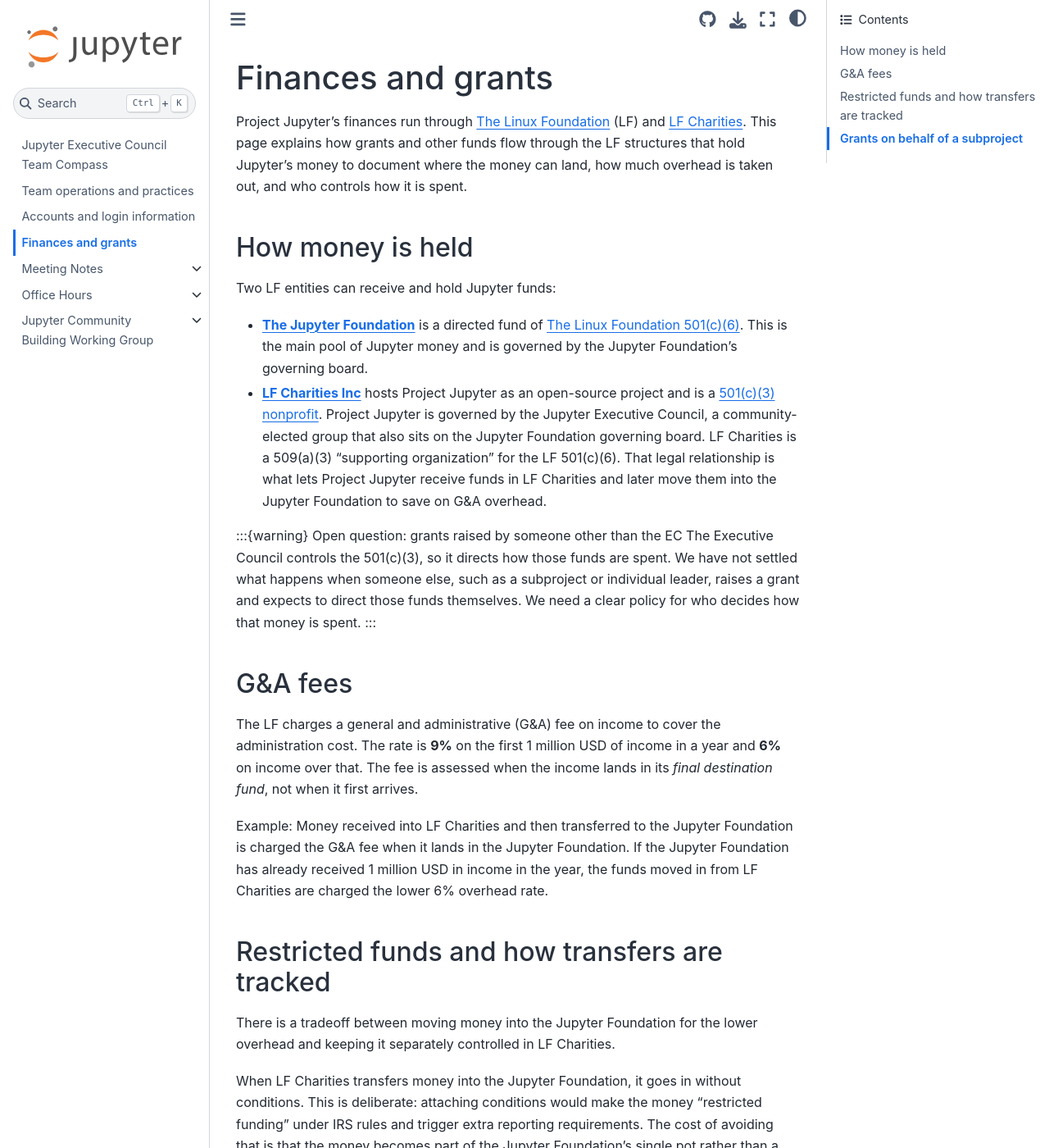
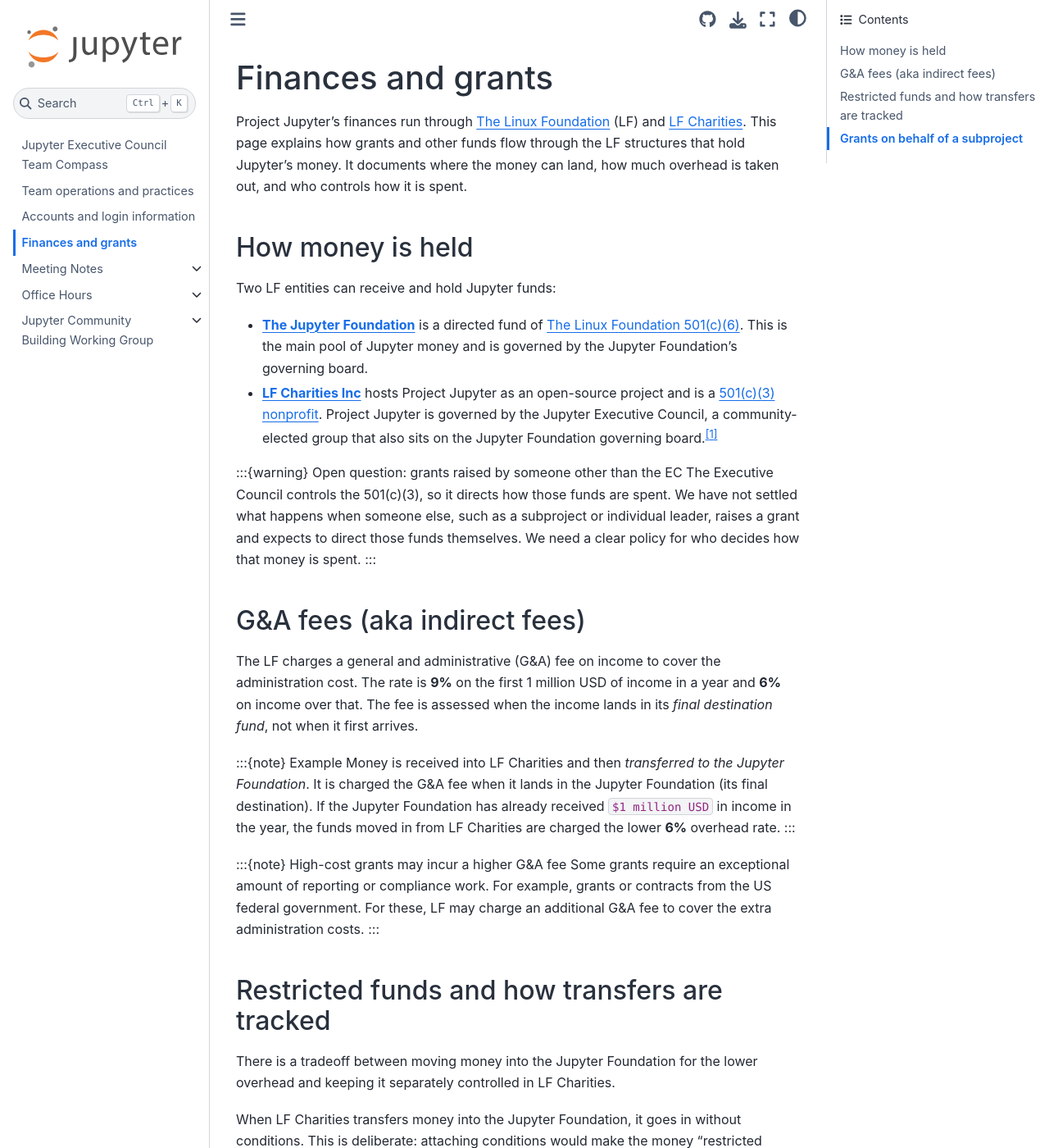
Before and after one commit to jupyter-governance/ec-team-compass, a Sphinx documentation site: the page built from docs/finances.md, in a window 1280 px wide and 1400 px high. Shown: the whole window at 82% size. Built offline with Sphinx 7.4.7 and the Sphinx Book theme 1.1.4, drawn with Linux system fonts in a browser that asks for light colours; some of the changed text lies outside the part shown.

Commit message:
A few language clean ups

```diff
--- a/docs/finances.md
+++ b/docs/finances.md
@@ -1,15 +1,16 @@
 # Finances and grants
 
 Project Jupyter's finances run through [The Linux Foundation](https://www.linuxfoundation.org/) (LF) and [LF Charities](https://lf-charities.org/).
-This page explains how grants and other funds flow through the LF structures that hold Jupyter's money to document where the money can land, how much overhead is taken out, and who controls how it is spent.
-
+This page explains how grants and other funds flow through the LF structures that hold Jupyter's money. It documents where the money can land, how much overhead is taken out, and who controls how it is spent.
 
 ## How money is held
 
 Two LF entities can receive and hold Jupyter funds:
 
 - **[The Jupyter Foundation](https://jupyterfoundation.org/)** is a directed fund of [The Linux Foundation 501(c)(6)](https://projects.propublica.org/nonprofits/organizations/460503801). This is the main pool of Jupyter money and is governed by the Jupyter Foundation's governing board.
-- **[LF Charities Inc](https://lf-charities.org/)** hosts Project Jupyter as an open-source project and is a [501(c)(3) nonprofit](https://projects.propublica.org/nonprofits/organizations/841730246). Project Jupyter is governed by the Jupyter Executive Council, a community-elected group that also sits on the Jupyter Foundation governing board. LF Charities is a 509(a)(3) "supporting organization" for the LF 501(c)(6). That legal relationship is what lets Project Jupyter receive funds in LF Charities and later move them into the Jupyter Foundation to save on G&A overhead.
+- **[LF Charities Inc](https://lf-charities.org/)** hosts Project Jupyter as an open-source project and is a [501(c)(3) nonprofit](https://projects.propublica.org/nonprofits/organizations/841730246). Project Jupyter is governed by the Jupyter Executive Council, a community-elected group that also sits on the Jupyter Foundation governing board.[^509a3]
+
+[^509a3]: LF Charities is a 509(a)(3) "supporting organization" for the LF 501(c)(6). That legal relationship is what lets Project Jupyter receive funds in LF Charities and later move them into the Jupyter Foundation to save on G&A overhead.
 
 :::{warning} Open question: grants raised by someone other than the EC
 The Executive Council controls the 501(c)(3), so it directs how those funds are spent.
@@ -17,11 +18,19 @@
 We need a clear policy for who decides how that money is spent.
 :::
 
-## G&A fees
+## G&A fees (aka indirect fees)
 
 The LF charges a general and administrative (G&A) fee on income to cover the administration cost. The rate is **9%** on the first 1 million USD of income in a year and **6%** on income over that. The fee is assessed when the income lands in its _final destination fund_, not when it first arrives.
 
-Example: Money received into LF Charities and then transferred to the Jupyter Foundation is charged the G&A fee when it lands in the Jupyter Foundation. If the Jupyter Foundation has already received 1 million USD in income in the year, the funds moved in from LF Charities are charged the lower 6% overhead rate.
+:::{note} Example
+Money is received into LF Charities and then _transferred to the Jupyter Foundation_. It is charged the G&A fee when it lands in the Jupyter Foundation (its final destination). If the Jupyter Foundation has already received `$1 million USD` in income in the year, the funds moved in from LF Charities are charged the lower **6%** overhead rate.
+:::
+
+:::{note} High-cost grants may incur a higher G&A fee
+Some grants require an exceptional amount of reporting or compliance work.
+For example, grants or contracts from the US federal government.
+For these, LF may charge an additional G&A fee to cover the extra administration costs.
+:::
 
 ## Restricted funds and how transfers are tracked
 
@@ -32,13 +41,13 @@
 
 The Jupyter Foundation's governing board then allocates that money. It can steer funds toward the priorities the Executive Council has laid out, so the EC's intent can still be honored in practice. What it cannot do is make an explicit written commitment tied to the transfer, since that would be the kind of condition that creates restricted funding.
 
-If keeping funds under the Executive Council's governance matters more than the lower overhead, the money can instead stay in LF Charities. However, until the yearly income there for Jupyter passes 1 million USD, the overhead rate will be the higher 9% rate.
+If keeping funds under the Executive Council's governance matters more than the lower overhead, the money can instead stay in LF Charities. However, until the yearly income there for Jupyter passes 1 million USD (regardless of any funds that are in the 501(c)(6)), the overhead rate will be the higher 9% rate.
 
 ## Grants on behalf of a subproject
 
 A grant "for Jupyter" can be received two ways:
 
-- Into one of the LF entities above, so the money sits inside Jupyter's own structures. Depending on the grant reporting requirements, LF may charge an additional G&A fee to cover the extra administration costs.
+- Into one of the LF entities above, so the money sits inside Jupyter's own structures.
 - By an outside organization (for example, a university) that does the work and administers the grant directly.
 
 :::{warning} Open question: approval for grant work on Jupyter technology
```
